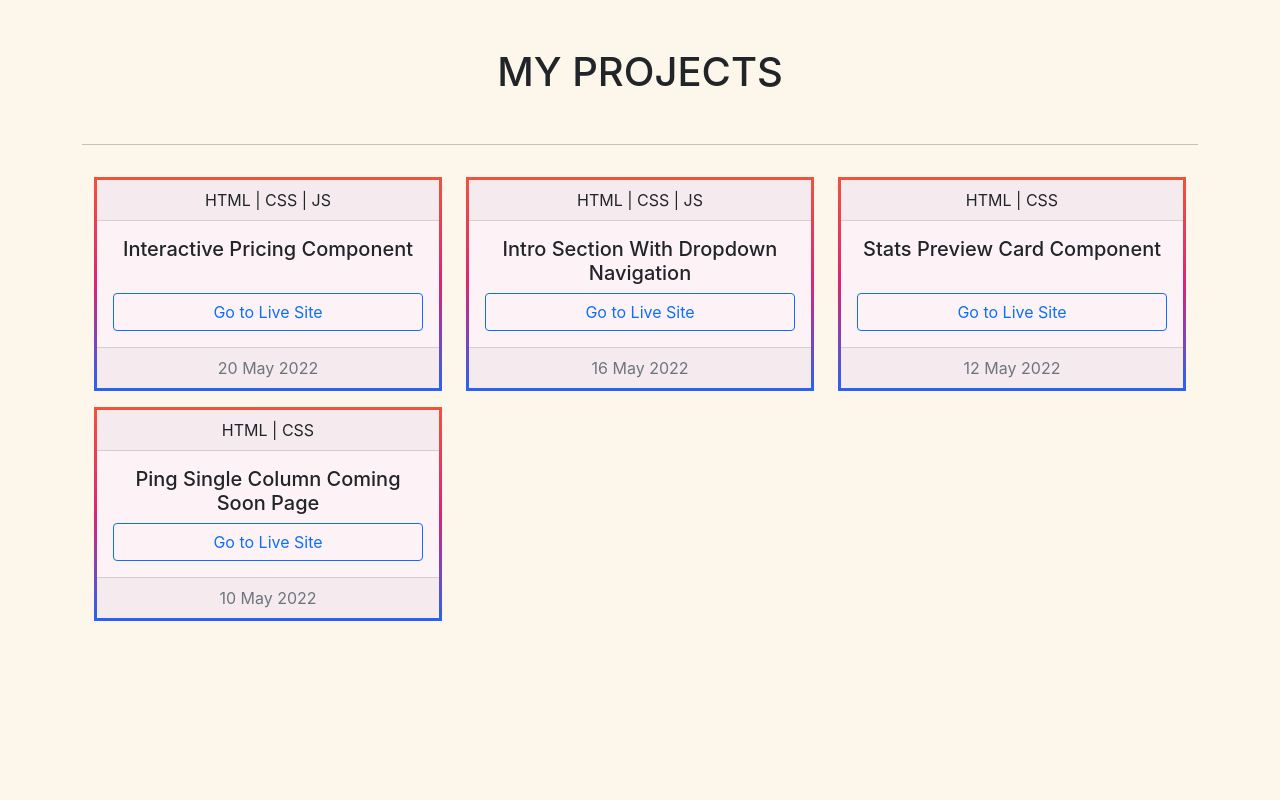
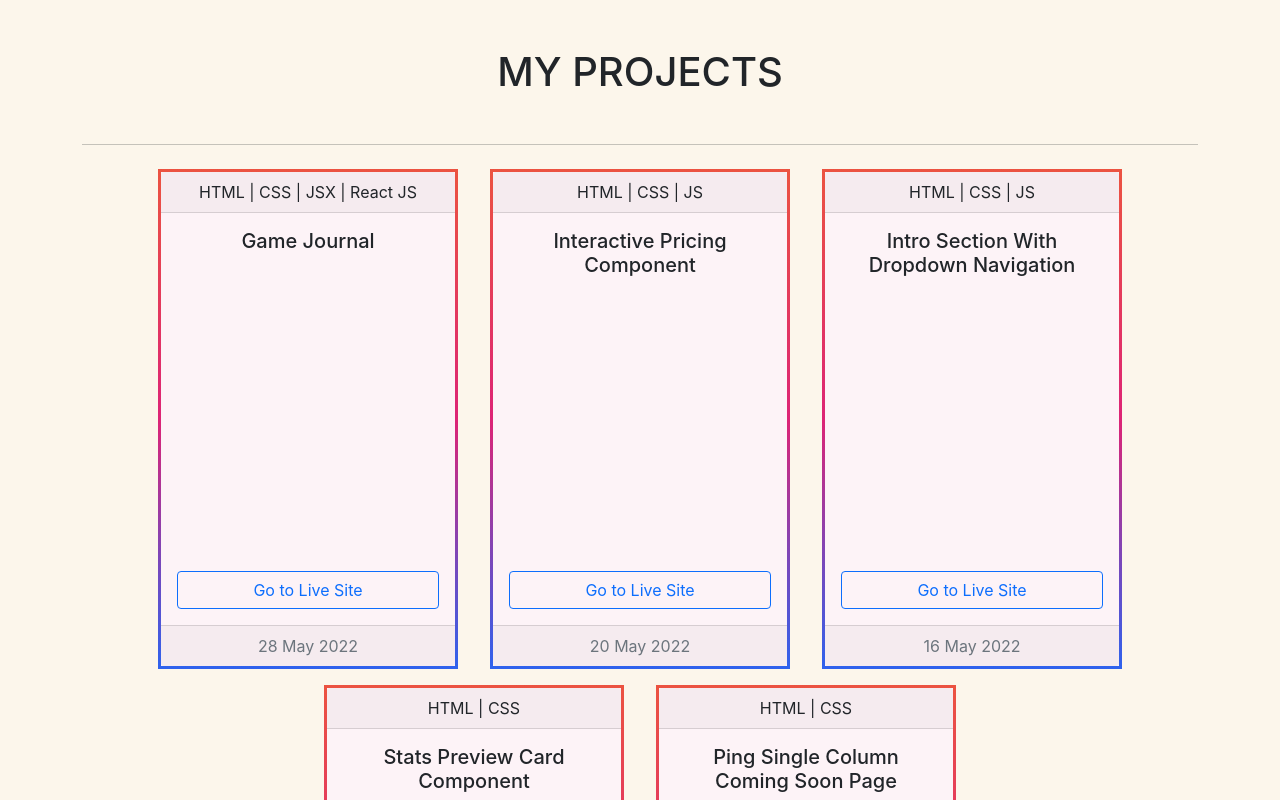
Before and after one commit to halibal/projects-landing-page, a React (Create React App) app: page / in a window 1280 px wide. Shown: the top 800 px of the page. Built offline with nearby package versions, Linux system fonts and the light colour scheme.

Commit message:
new project added

```diff
--- a/src/App.css
+++ b/src/App.css
@@ -14,3 +14,8 @@ body {
         border-image: linear-gradient(360deg, #ff512f, #dd2476, #1c63ff) 1;
     }
 }
+
+.App .card-group {
+    width: 300px;
+    height: 500px;
+}
--- a/src/App.js
+++ b/src/App.js
@@ -16,7 +16,7 @@ function App() {
 			<div className="container">
 				<Header />
 				<hr className="bg-dark" />
-				<div className="row my-4 d-flex flex-column flex-md-row m-auto">
+				<div className="d-flex flex-wrap flex-column align-items-center flex-md-row justify-content-center m-auto">
 					{cards}
 				</div>
 			</div>
--- a/src/components/Card.js
+++ b/src/components/Card.js
@@ -3,7 +3,7 @@ import React from 'react';
 function Card(data) {
 
     return (
-        <div className="card-group my-2 col col-md-6 col-lg-4">
+        <div className="card-group mx-3 my-2 col col-md-6 col-lg-4">
             <div className="card text-center rainbow-border">
                 <div className="card-header">
                     {data.cardHeader}
--- a/src/data.js
+++ b/src/data.js
@@ -1,6 +1,18 @@
 const data = [
     {
-        id: 1,
+        id: 5,
+        cardHeader: 'HTML | CSS | JSX | React JS',
+        title: "Game Journal",
+        url: 'https://halibal.github.io/my-game-journal/',
+        buttonText: 'Go to Live Site',
+        uploadDate: {
+            day: 28,
+            month: "May",
+            year: 2022,
+        },
+    },
+    {
+        id: 4,
         cardHeader: "HTML | CSS | JS",
         title: "Interactive Pricing Component",
         url: "https://halibal.github.io/frontendmentor-projects/Interactive_Pricing_Component/index.html",
@@ -12,7 +24,7 @@ const data = [
         },
     },
     {
-        id: 2,
+        id: 3,
         cardHeader: "HTML | CSS | JS",
         title: "Intro Section With Dropdown Navigation",
         url: "https://halibal.github.io/frontendmentor-projects/Intro_Section_With_Dropdown_Navigation/index.html",
@@ -24,7 +36,7 @@ const data = [
         }
     },
     {
-        id: 3,
+        id: 2,
         cardHeader: "HTML | CSS",
         title: "Stats Preview Card Component",
         url: "https://halibal.github.io/frontendmentor-projects/Stats_Preview_Card_Component/index.html",
@@ -36,7 +48,7 @@ const data = [
         }
     },
     {
-        id: 4,
+        id: 1,
         cardHeader: "HTML | CSS",
         title: "Ping Single Column Coming Soon Page",
         url: "https://halibal.github.io/frontendmentor-projects/Ping_Single_Column_Coming_Soon_Page/index.html",
```
